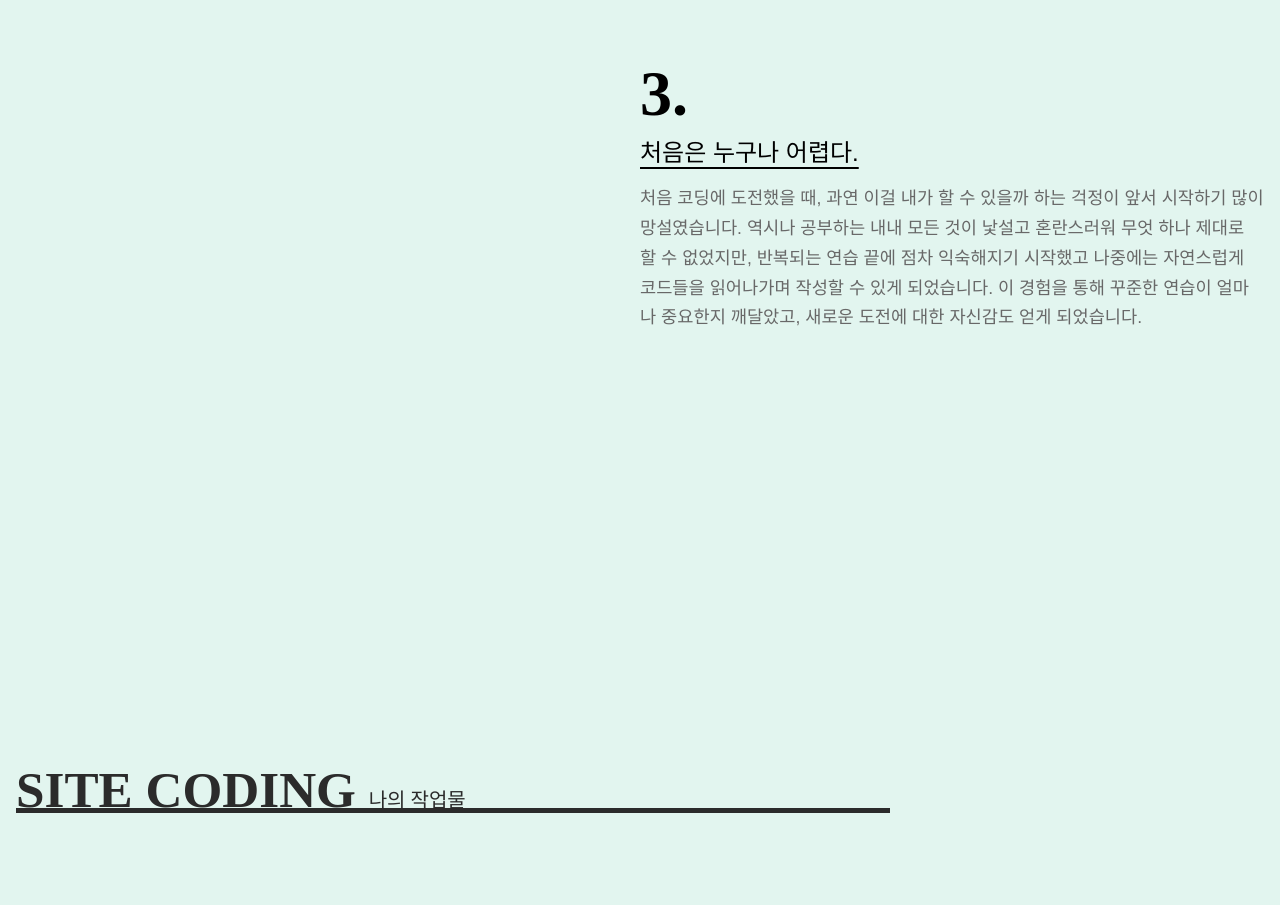
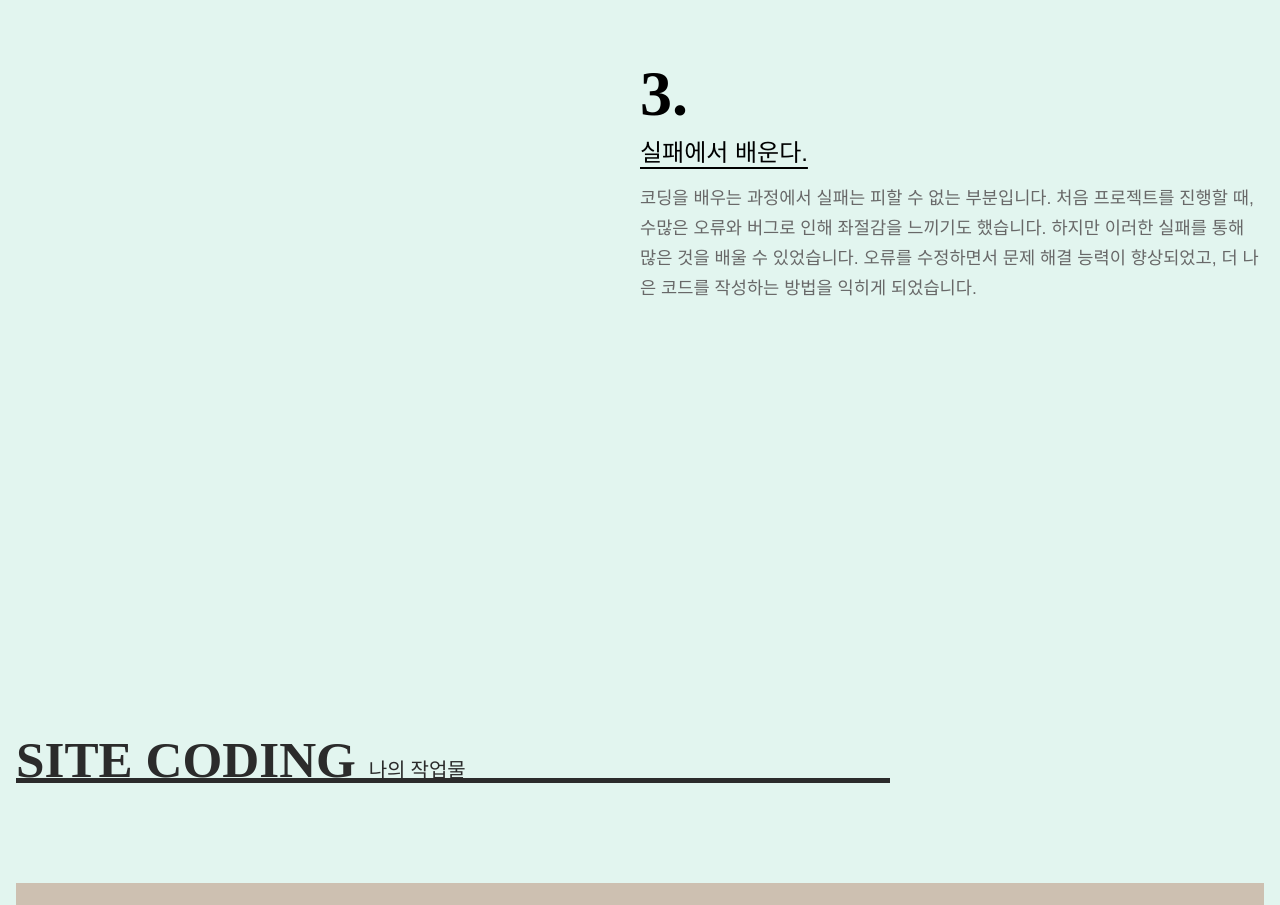
Before and after one commit to sunhew/vue-port, a Vue app: page / in a window 1280 px wide. Shown: the part 2180-3085 px from the top of the page. Built offline with nearby package versions, Linux system fonts and the light colour scheme; a small style sheet from the web is missing; a web font is replaced by a local one.

Commit message:
Update index.js

```diff
--- a/src/constants/index.js
+++ b/src/constants/index.js
@@ -31,8 +31,8 @@ export const skillText = [
         desc: '처음 코딩에 도전했을 때, 과연 이걸 내가 할 수 있을까 하는 걱정이 앞서 시작하기 많이 망설였습니다. 역시나 공부하는 내내 모든 것이 낯설고 혼란스러워 무엇 하나 제대로 할 수 없었지만, 반복되는 연습 끝에 점차 익숙해지기 시작했고 나중에는 자연스럽게 코드들을 읽어나가며 작성할 수 있게 되었습니다. 이 경험을 통해 꾸준한 연습이 얼마나 중요한지 깨달았고, 새로운 도전에 대한 자신감도 얻게 되었습니다.'
     },
     {
-        title: '처음은 누구나 어렵다.',
-        desc: '처음 코딩에 도전했을 때, 과연 이걸 내가 할 수 있을까 하는 걱정이 앞서 시작하기 많이 망설였습니다. 역시나 공부하는 내내 모든 것이 낯설고 혼란스러워 무엇 하나 제대로 할 수 없었지만, 반복되는 연습 끝에 점차 익숙해지기 시작했고 나중에는 자연스럽게 코드들을 읽어나가며 작성할 수 있게 되었습니다. 이 경험을 통해 꾸준한 연습이 얼마나 중요한지 깨달았고, 새로운 도전에 대한 자신감도 얻게 되었습니다.'
+        title: '실패에서 배운다.',
+        desc: '코딩을 배우는 과정에서 실패는 피할 수 없는 부분입니다. 처음 프로젝트를 진행할 때, 수많은 오류와 버그로 인해 좌절감을 느끼기도 했습니다. 하지만 이러한 실패를 통해 많은 것을 배울 수 있었습니다. 오류를 수정하면서 문제 해결 능력이 향상되었고, 더 나은 코드를 작성하는 방법을 익히게 되었습니다.'
     }
 ]
 
```
